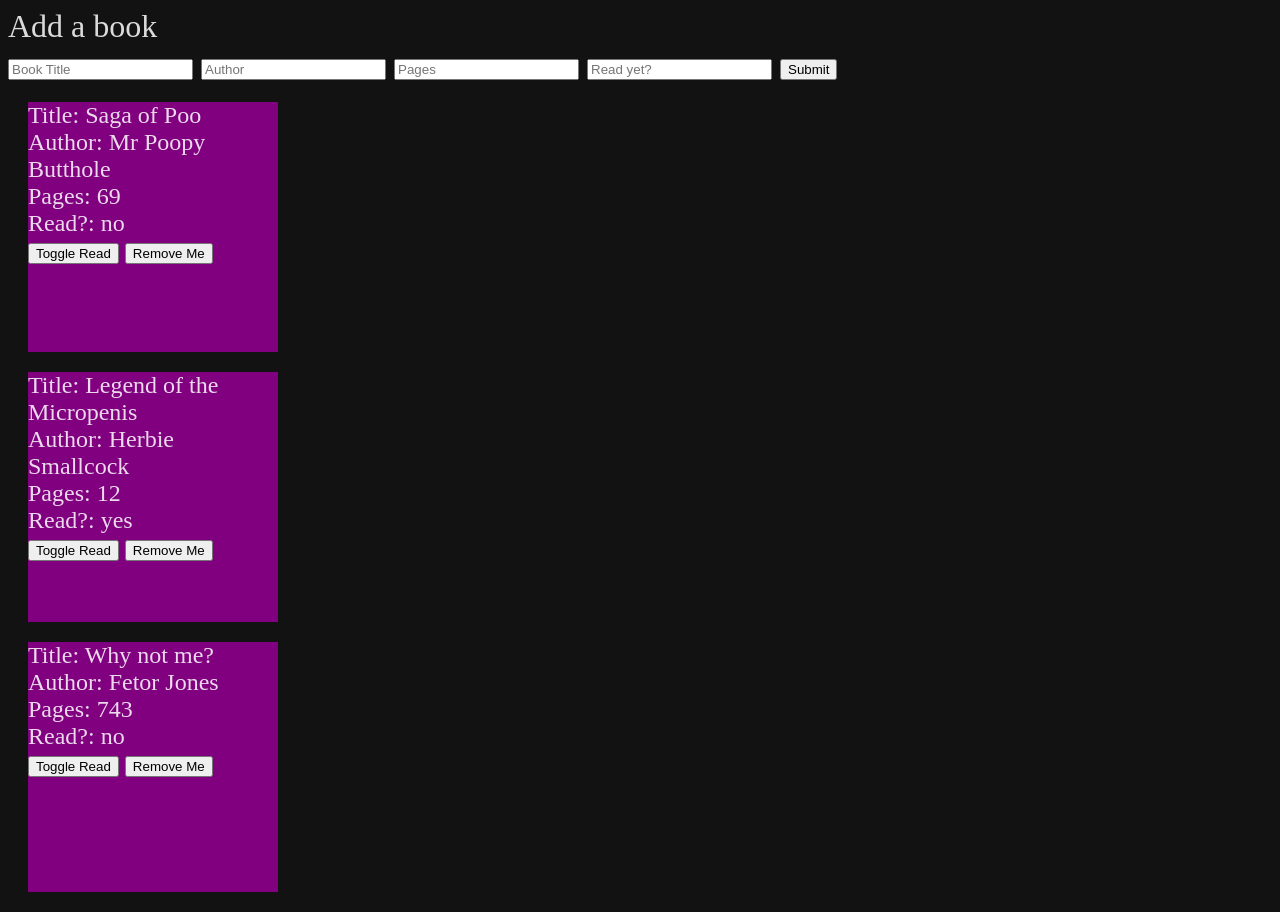
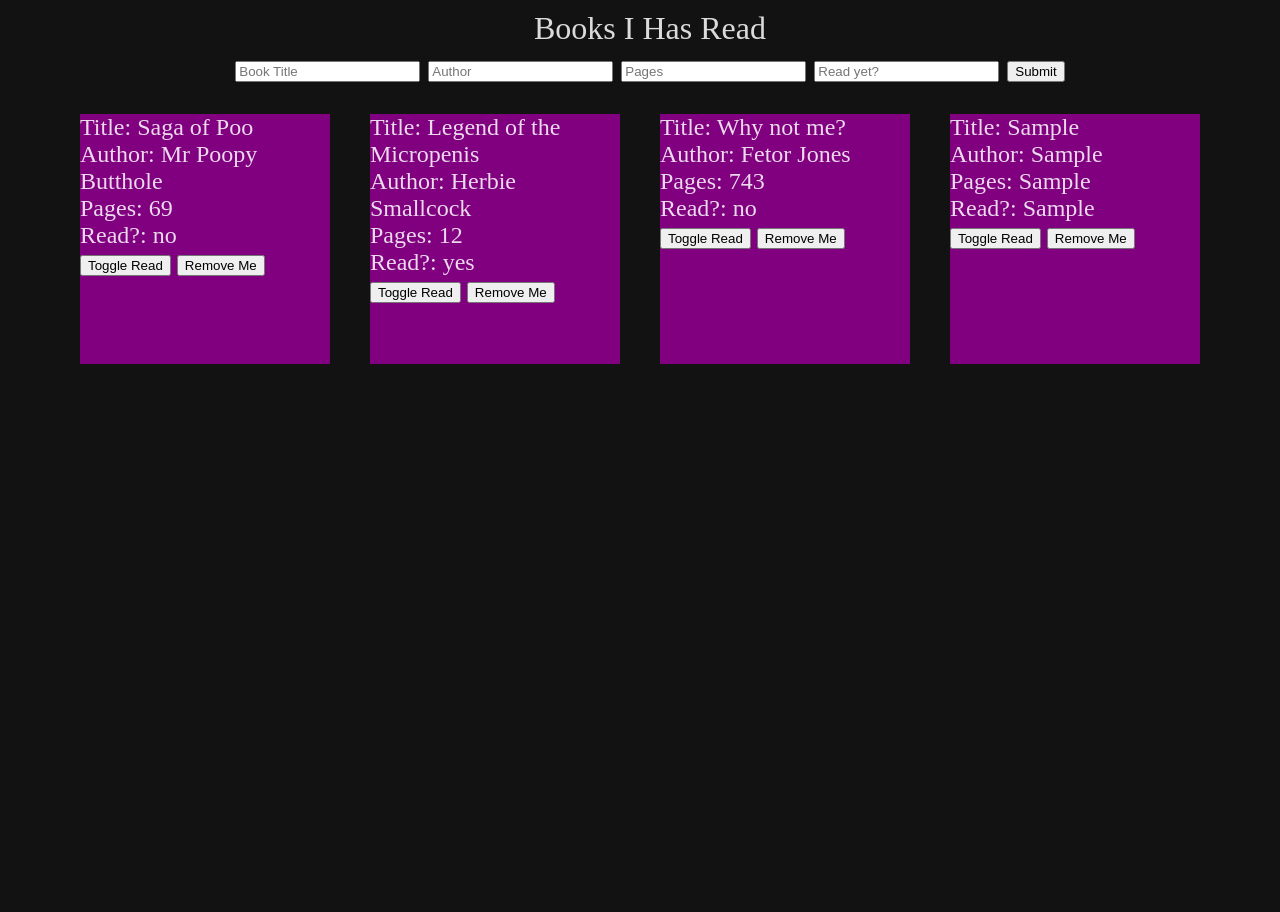
Before and after one commit to pcabezal/library, a plain HTML site: page index.html in a window 1280 px wide. Both pictures are taken after typing "Sample", "Sample", "Sample", "Sample" into the empty fields and a click on the button "Submit". After the commit the page ends 800 px from the top, so only its background shows below. Drawn offline with Linux system fonts and the light colour scheme.

Commit message:
add all delete and read toggle

```diff
--- a/index.html
+++ b/index.html
@@ -8,8 +8,9 @@
     <link rel="stylesheet" href="style.css">
 </head>
 <body>
-    Add a book
+
     <div class="inputArea">
+        Books I Has Read
         <form action="" id="bookInput">
             <input type="text" placeholder="Book Title" name="title">
             <input type="text" placeholder="Author" name="author">
--- a/main.js
+++ b/main.js
@@ -4,23 +4,25 @@ const form = document.getElementById("bookInput");
 const bookList = document.getElementById("bookList");
 
 function Book(title, author, pages, read) {
-    this.title = title
-    this.author = author
-    this.pages = pages
-    this.read = read
+  this.title = title;
+  this.author = author;
+  this.pages = pages;
+  this.read = read;
 }
 
 function addBookToLibrary(book) {
   myLibrary.push(book);
 }
 
-addBookToLibrary(new Book('Saga of Poo', 'Mr Poopy Butthole', '69', 'no')) ;
-addBookToLibrary(new Book('Legend of the Micropenis', 'Herbie Smallcock', '12', 'yes')) ;
-addBookToLibrary(new Book('Why not me?', 'Fetor Jones', '743', 'no'));
+addBookToLibrary(new Book("Saga of Poo", "Mr Poopy Butthole", "69", "no"));
+addBookToLibrary(
+  new Book("Legend of the Micropenis", "Herbie Smallcock", "12", "yes")
+);
+addBookToLibrary(new Book("Why not me?", "Fetor Jones", "743", "no"));
 
 function populateList() {
-    bookList.innerHTML = '';
-    myLibrary.forEach((e,i) => {
+  bookList.innerHTML = "";
+  myLibrary.forEach((e, i) => {
     bookList.innerHTML +=
             `<div class='bookCard'>
                 Title: ${e.title}<br>
@@ -32,26 +34,29 @@ function populateList() {
             </div> `;
   });
 }
-populateList()
+populateList();
 
 function removeLibrary(book) {
   console.log(book);
-    myLibrary = myLibrary.filter((e,i) => !(i==book))
-    populateList()
+  myLibrary = myLibrary.filter((e, i) => !(i == book));
+  populateList();
 }
 
 function toggleRead(i) {
-    (myLibrary[i].read == 'yes') ? myLibrary[i].read = 'no' : myLibrary[i].read = 'yes';
+  myLibrary[i].read == "yes"
+    ? (myLibrary[i].read = "no")
+    : (myLibrary[i].read = "yes");
   populateList();
 }
 
-
 function makeBook(form) {
-    let title = form.title.value;
-    let author = form.author.value;
-    let pages = form.pages.value;
-    let read = form.read.value;
-    let book = new Book(title, author, pages, read);
+  let book = new Book(
+    form.title.value,
+    form.author.value,
+    form.pages.value,
+    form.read.value
+  );
   addBookToLibrary(book);
   form.reset();
+  populateList();
 }
--- a/style.css
+++ b/style.css
@@ -2,6 +2,22 @@ body {
     background-color: #121212;
     color: hsla(360, 100%, 100%, .85);
     font-size: 2rem;
+}
+
+.inputArea {
+    width: 100%;
+    height: 100%;
+    display: flex;
+    flex-direction: column;
+    align-items: center;
+    margin: 10px;
+}
+
+#bookList {
+    display: flex;
+    flex-direction: row;
+    flex-wrap: wrap;
+    justify-content: center;
 }
 
 .bookCard {
```
Lines whose indentation alone changed are shown as unchanged.
